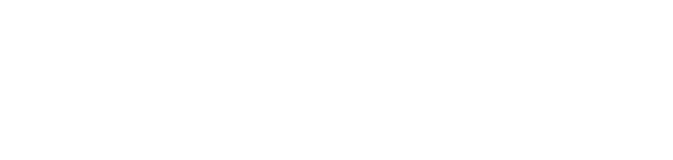
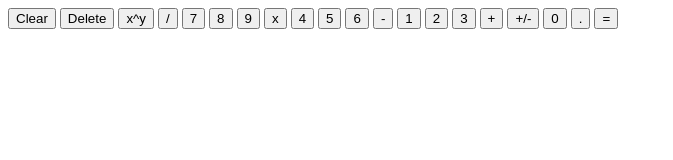
Before and after one commit to marcusalund/calculator, a plain HTML site: page index.html in a window 1280 px wide. Shown: the whole page, without its empty margins (0-673 px from the left). Drawn offline with Linux system fonts and the light colour scheme.

Commit message:
Add buttons to HTML with initial CSS classes

```diff
--- a/index.html
+++ b/index.html
@@ -8,6 +8,48 @@
     <script src="script.js" defer></script>
 </head>
 <body>
+    <header class = "header">
 
+
+    </header>
+
+    <main class = "main">
+        <div class = "calculator">
+            <div class = "screen">
+                <div class = "screen-last">
+
+                </div>
+                <div class = "screen-current">
+
+                </div>
+            </div>
+            <div class = "grid">
+                <button class = "btn square">Clear</button>
+                <button class = "btn square">Delete</button>
+                <button class = "btn square">x^y</button>
+                <button class = "btn square">/</button>
+                <button class = "btn circle">7</button>
+                <button class = "btn circle">8</button>
+                <button class = "btn circle">9</button>
+                <button class = "btn square">x</button>
+                <button class = "btn circle">4</button>
+                <button class = "btn circle">5</button>
+                <button class = "btn circle">6</button>
+                <button class = "btn square">-</button>
+                <button class = "btn circle">1</button>
+                <button class = "btn circle">2</button>
+                <button class = "btn circle">3</button>
+                <button class = "btn square">+</button>
+                <button class = "btn square">+/-</button>
+                <button class = "btn circle">0</button>
+                <button class = "btn square">.</button>
+                <button class = "btn square">=</button>
+            </div>
+        </div>
+    </main>
+
+    <footer class="footer">
+
+    </footer>
 </body>
 </html>
--- a/styles.css
+++ b/styles.css
@@ -0,0 +1,39 @@
+.main {
+
+}
+
+.calculator {
+
+}
+
+.screen {
+
+}
+
+.screen-last {
+
+}
+
+.screen-current {
+
+}
+
+.grid {
+
+}
+
+.btn {
+
+}
+
+.square {
+
+}
+
+.circle {
+
+}
+
+.footer {
+
+}
```
